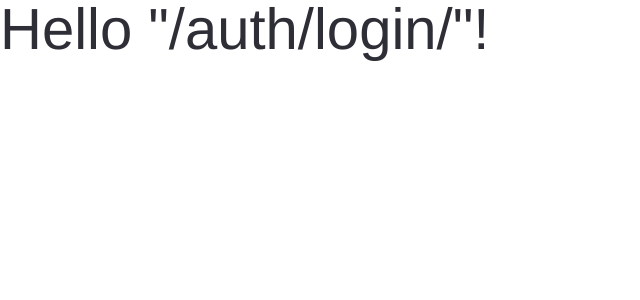
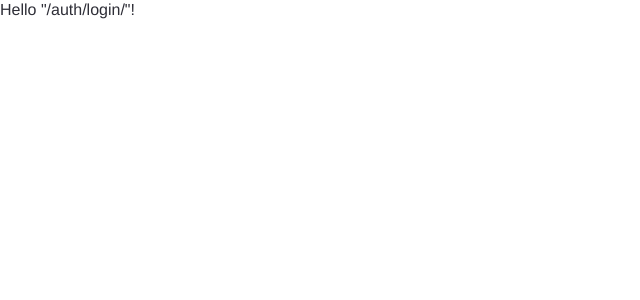
Before and after one commit to fc-2-ai/FE, a React (Vite) app: page /auth/login in a window 1280 px wide. Shown: the top 300 px of the page, without its empty margins (0-640 px from the left). Built offline with nearby package versions, Linux system fonts and the light colour scheme; a web font is replaced by a local one.

Commit message:
design: 전역 스타일 수정, 테마 요소 추가

```diff
--- a/src/styles/GlobalStyles.ts
+++ b/src/styles/GlobalStyles.ts
@@ -15,9 +15,21 @@ const GlobalStyles = createGlobalStyle`
 
     body,html {
     font-family: "NexonLv2", "Malgun Gothic", "맑은 고딕", helvetica, sans-serif;
-    font-size: ${({ theme }) => theme.fontSizes.fz58};
+    font-size: ${({ theme }) => theme.fontSizes.fz16};
     color: ${({ theme }) => theme.colors.text};
-    font-weight: ${({ theme }) => theme.fontWeights.regular}
+    line-height: ${({ theme }) => theme.lineHeights.small};
+    font-weight: ${({ theme }) => theme.fontWeights.regular};
+    }
+
+    div, p, h1, h2, h3, h4, h5, h6{
+    box-sizing: border-box;
+    }
+
+    button {
+    border:none;
+    background:none;
+    font-size: inherit;
+    cursor: pointer;
     }
 
 `;
--- a/src/styles/theme.ts
+++ b/src/styles/theme.ts
@@ -63,13 +63,14 @@ const theme = {
 
   // line-heights
   lineHeights: {
-    small: '1.2',
+    small: '1.3',
     medium: '1.5',
     large: '1.8',
   },
 
   // radius
   radius: {
+    xsmall: '4px',
     small: '6px',
     medium: '8px',
     large: '10px',
```
